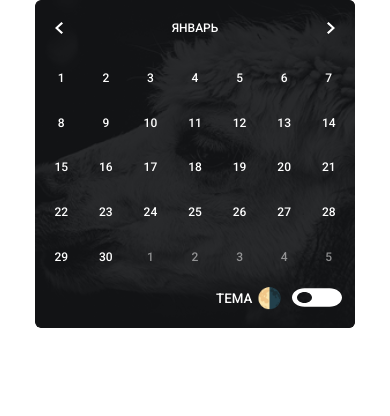
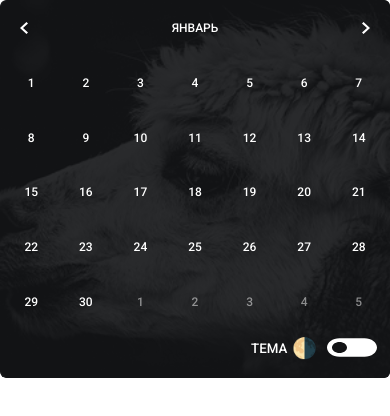
Before and after one commit to Vallek/sovcombank-test, a website built with Vite: page index.html in a window 390 px wide. Built offline with nearby package versions, Linux system fonts and the light colour scheme.

Commit message:
убрал фикс ширину (вкл адаптив)

```diff
--- a/src/style.css
+++ b/src/style.css
@@ -16,7 +16,6 @@ body {
   box-sizing: border-box;
   position: relative;
   width: 100%;
-  width: 320px;
   max-width: 560px;
   min-width: 240px;
   margin: 0 auto;
```
